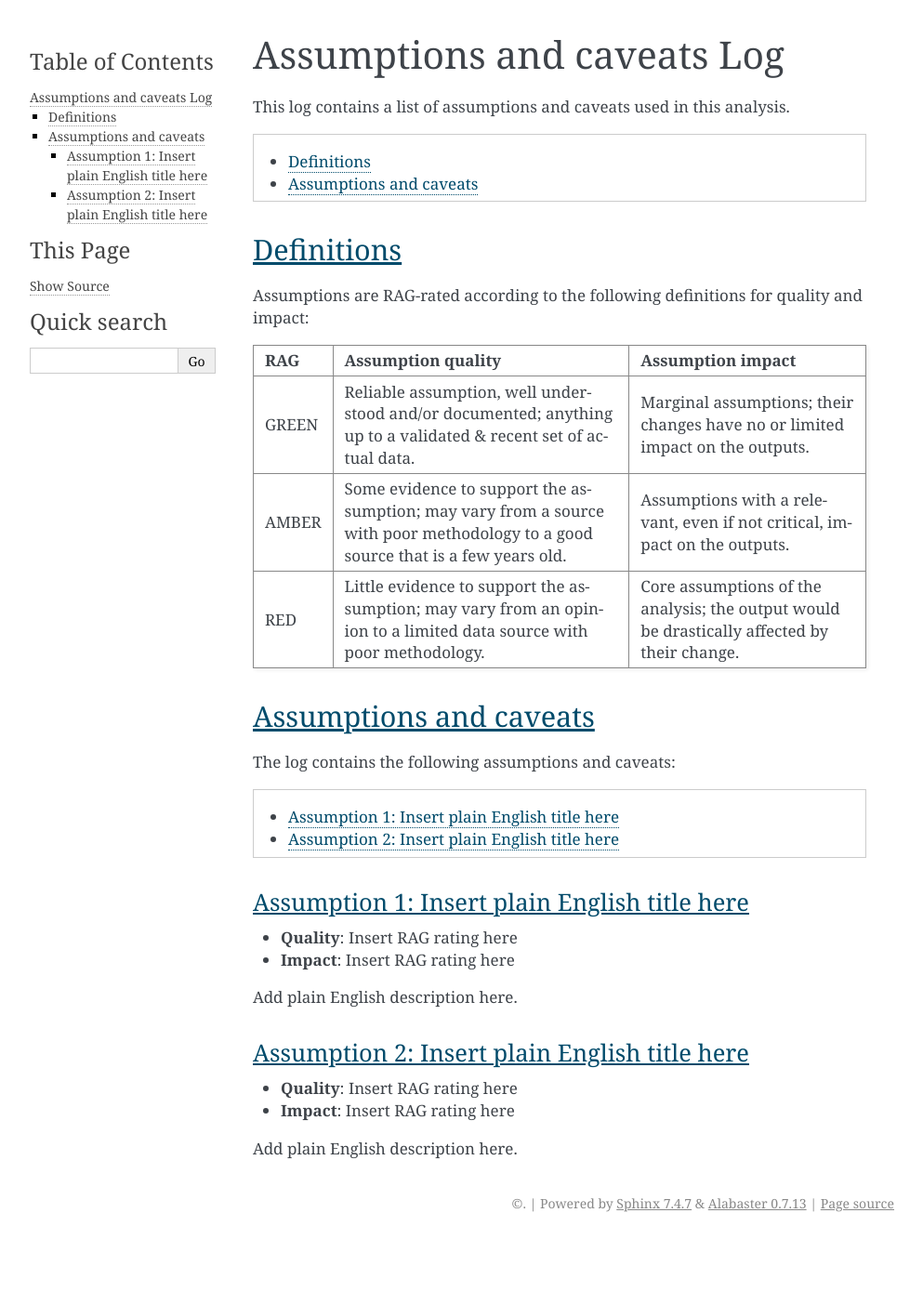
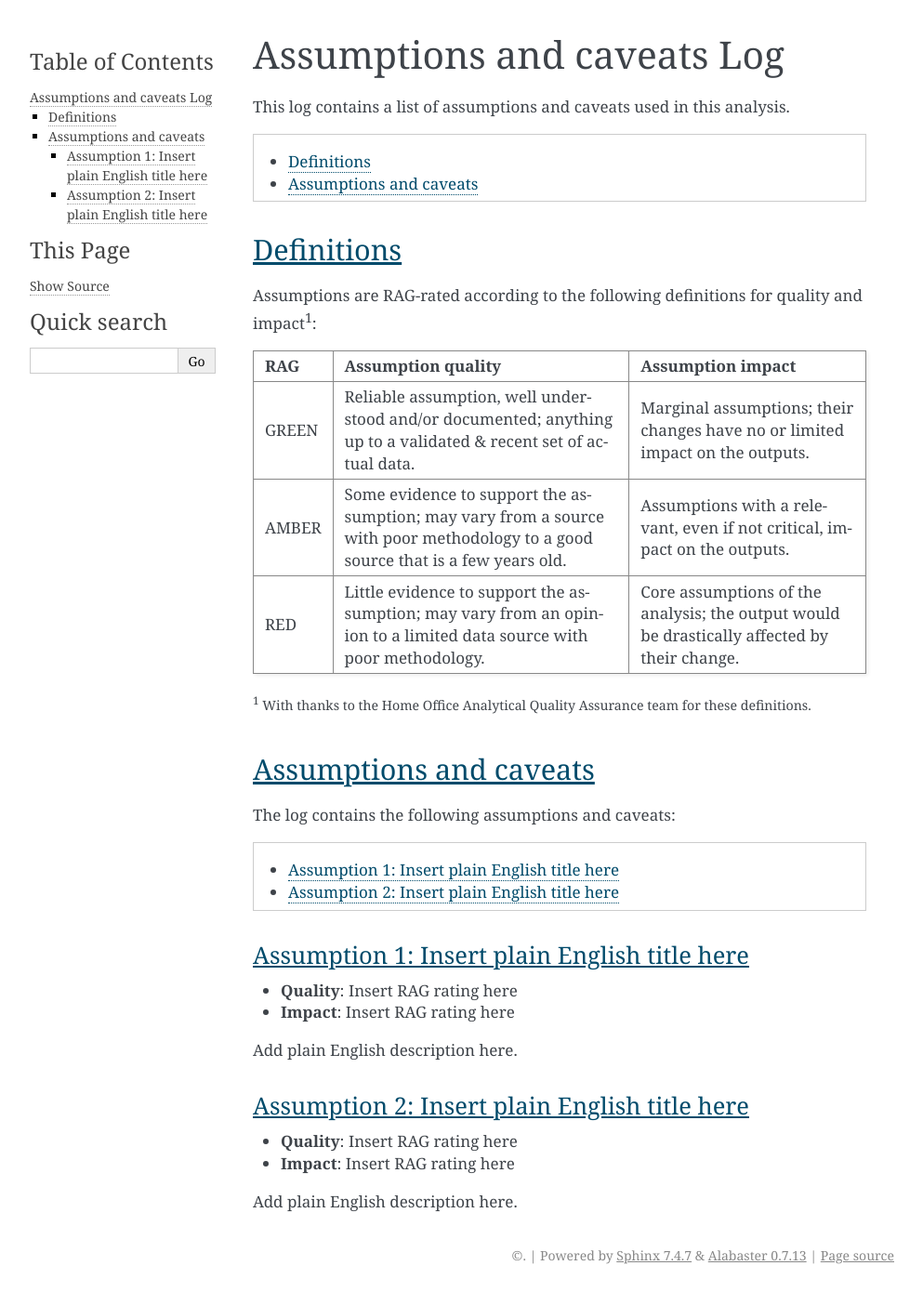
Before and after one commit to best-practice-and-impact/govcookiecutter, a Sphinx documentation site: the page built from {{ cookiecutter.repo_name }}/docs/aqa_frameworks/GDS/assumptions_caveats.md, in a window 1280 px wide. Shown: the whole page at 93% size, without its empty margins (148-1141 px from the left). Built offline with Sphinx 7.4.7, drawn with Linux system fonts in a browser that asks for light colours; pages that are not in the unit, such as notebooks, are missing from menus; before the commit the page ends 1334 px from its top, so only the background shows below that.

Commit message:
Add source/credit for assumptions/caveats definitions
Per PR #6 comments (https://github.com/ukgovdatascience/govcookiecutter/pull/6#discussion_r493673143)

````diff
--- a/{{ cookiecutter.repo_name }}/docs/aqa_frameworks/GDS/assumptions_caveats.md
+++ b/{{ cookiecutter.repo_name }}/docs/aqa_frameworks/GDS/assumptions_caveats.md
@@ -11,7 +11,7 @@ This log contains a list of assumptions and caveats used in this analysis.
 
 ## Definitions
 
-Assumptions are RAG-rated according to the following definitions for quality and impact:
+Assumptions are RAG-rated according to the following definitions for quality and impact<sup>1</sup>:
 
 <!-- Using reStructuredText table here, otherwise the raw Markdown is greater than the 120-character line width -->
 ```eval_rst
@@ -31,6 +31,7 @@ Assumptions are RAG-rated according to the following definitions for quality and
 |       | methodology.                                         |                                                       |
 +-------+------------------------------------------------------+-------------------------------------------------------+
 ```
+<sup><sup>1</sup> With thanks to the Home Office Analytical Quality Assurance team for these definitions.</sup>
 
 ## Assumptions and caveats
 
````
